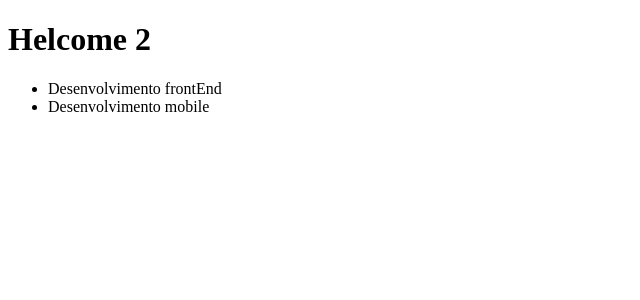
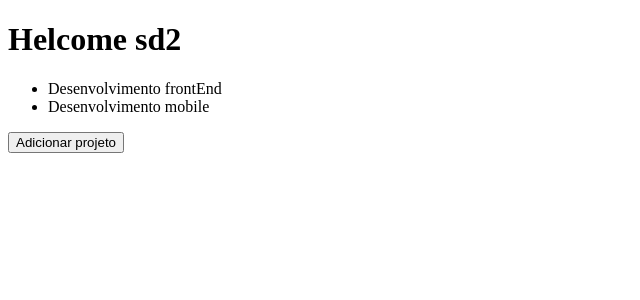
Before and after one commit to Mynameisjohndev/studyingRocketseat, a React app in the folder GoStack/react/frontend-exemplo/: page / in a window 1280 px wide. Shown: the top 300 px of the page, without its empty margins (0-640 px from the left). Built offline with nearby package versions, Linux system fonts and the light colour scheme.

Commit message:
Using states

```diff
--- a/GoStack/react/frontend-exemplo/src/App.js
+++ b/GoStack/react/frontend-exemplo/src/App.js
@@ -1,16 +1,24 @@
-import React from "react";
+import React, { useState } from "react";
 import Header from "./components/Header";
 function App() {
-    const projects = [
+
+    const [projects, setProjects] = useState([
         'Desenvolvimento frontEnd',
         'Desenvolvimento mobile'
-    ]
+    ]);
+
+    function handleCreateProject(){
+      setProjects([...projects, `Novo projeto ${Date.now()}`]);
+      console.log(projects);
+    }
+
   return (
     <>
-      <Header title="Helcome 2" />
+      <Header title="Helcome sd2" />
       <ul>
           {projects.map(project => <li key={project}>{project}</li>)}
       </ul>
+      <button type="button" onClick={handleCreateProject}>Adicionar projeto</button>
     </>
   );
 }
```
